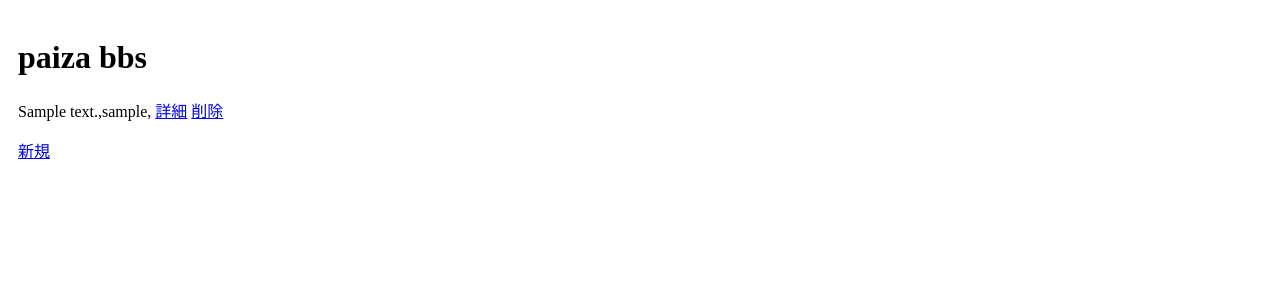
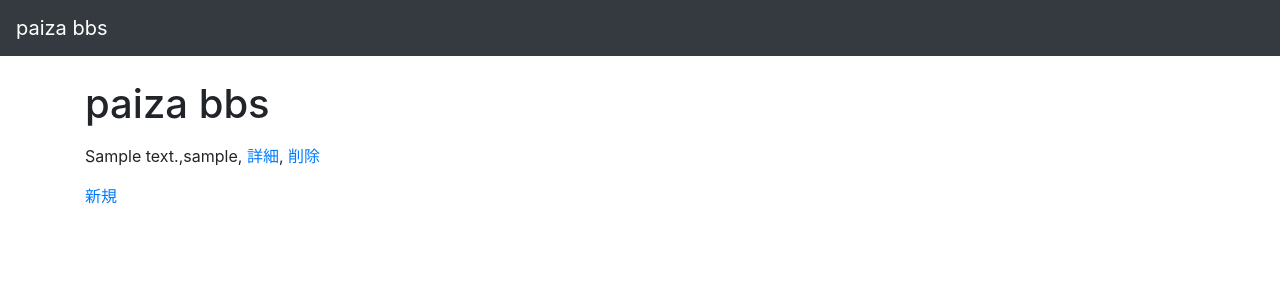
Before and after one commit to yosggk/Django_test, a Django app: template app/templates/app/index.html in a window 1280 px wide. Shown: the top 300 px of the page. Run offline with Django 3.2, Linux system fonts and the light colour scheme; the template is opened without the code that fills it: values that come from a table or form of the project are taken from there, others are empty; tables that the repository leaves empty hold one stand-in row (values such as "Sample post"); some libraries are stand-ins or nearby versions.

Commit message:
change .py file

```diff
--- /dev/null
+++ b/app/templates/app/base.html
@@ -0,0 +1,19 @@
+<!DOCTYPE html>
+<html>
+    <head>
+        <meta charset='utf-8'>
+        <meta name='viewport' content='width=device-width, intial-scale=1, shrink-to-fit=no'>
+        <title>paiza bbs</title>
+        <link rel='stylesheet' href='https://maxcdn.bootstrapcdn.com/bootstrap/4.0.0/css/bootstrap.min.css'>
+        <style>body {padding-top: 80px;}</style>
+    </head>
+    <body>
+        <nav class='navbar navbar-expand-md navbar-dark bg-dark fixed-top'>
+            <a class='navbar-brand' href='{% url "bbs:index" %}'>paiza bbs</a>
+        </nav>
+        <div class="container">
+        {% block content %}
+        {% endblock %}
+        </div>
+    </body>
+</html>
--- a/app/templates/app/index.html
+++ b/app/templates/app/index.html
@@ -1,22 +1,17 @@
-<!DOCTYPE html>
-<html>
-    <head>
-        <meta charset='utf-8'>
-        <title>paiza bbs</title>
-        <style>body {padding: 10px;}</style>
-    </head>
-    <body>
+{% extends './base.html' %}
+{% block content %}
+
         <h1>paiza bbs</h1>
         <p>{{ message }}</p>
         {% for article in articles %}
             <p>
                 {{ article.content }},{{ article.user_name }},
-                <a href="{% url 'app:detail' article.id %}">詳細</a>
-                <a href='{% url "app:delete" article.id %}'>削除</a>
+                <a href="{% url 'bbs:detail' article.id %}">詳細</a>,
+                <a href="{% url 'bbs:delete' article.id %}">削除</a>
             </p>
         {% endfor %}
+
         <p>
-            <a href='{% url "app:create" %}'>新規</a>
+            <a href="{% url 'bbs:create' %}">新規</a>
         </p>
-    </body>
-</html>
+{% endblock %}
```
Also changed, not shown: app/templates/app/detail.html (+3 -10 lines).
